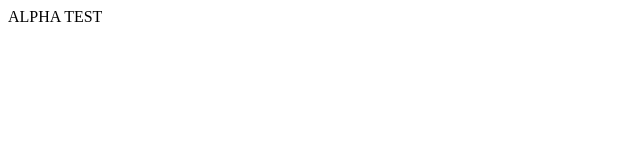
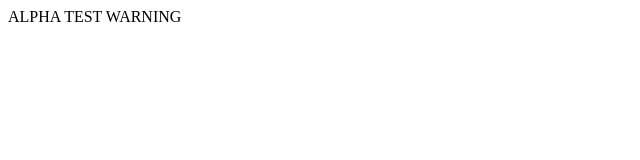
Before and after one commit to buhron/macosjs, a plain HTML site: page index.html in a window 1280 px wide. Shown: the whole page, without its empty margins (0-640 px from the left). Drawn offline with Linux system fonts and the light colour scheme.

Commit message:
Alpha testing

```diff
--- a/index.html
+++ b/index.html
@@ -3,6 +3,6 @@
  <title>MacOS</title>
  </head>
  <body>
- ALPHA TEST
+ ALPHA TEST WARNING
  </body>
 </html>
```
